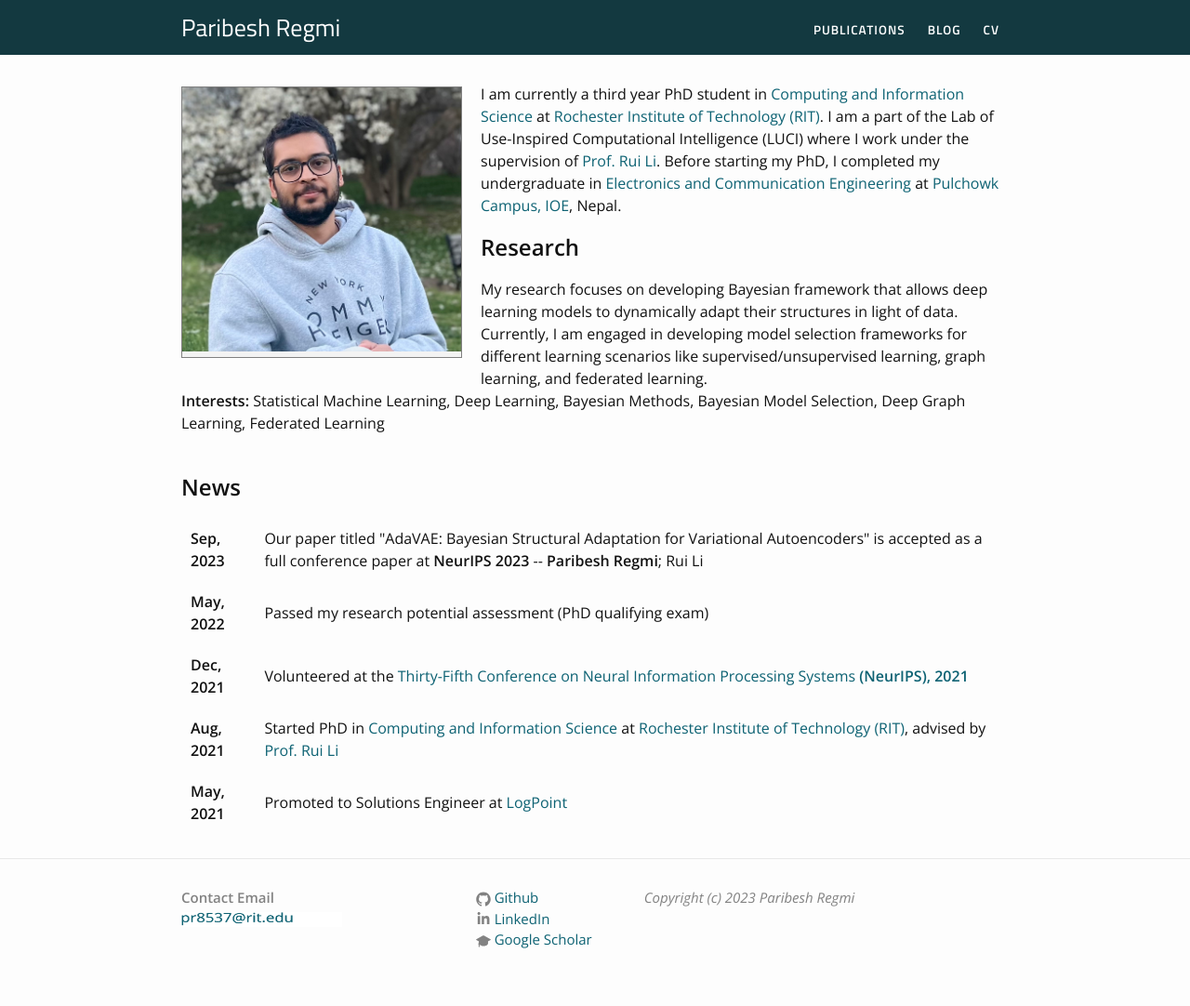
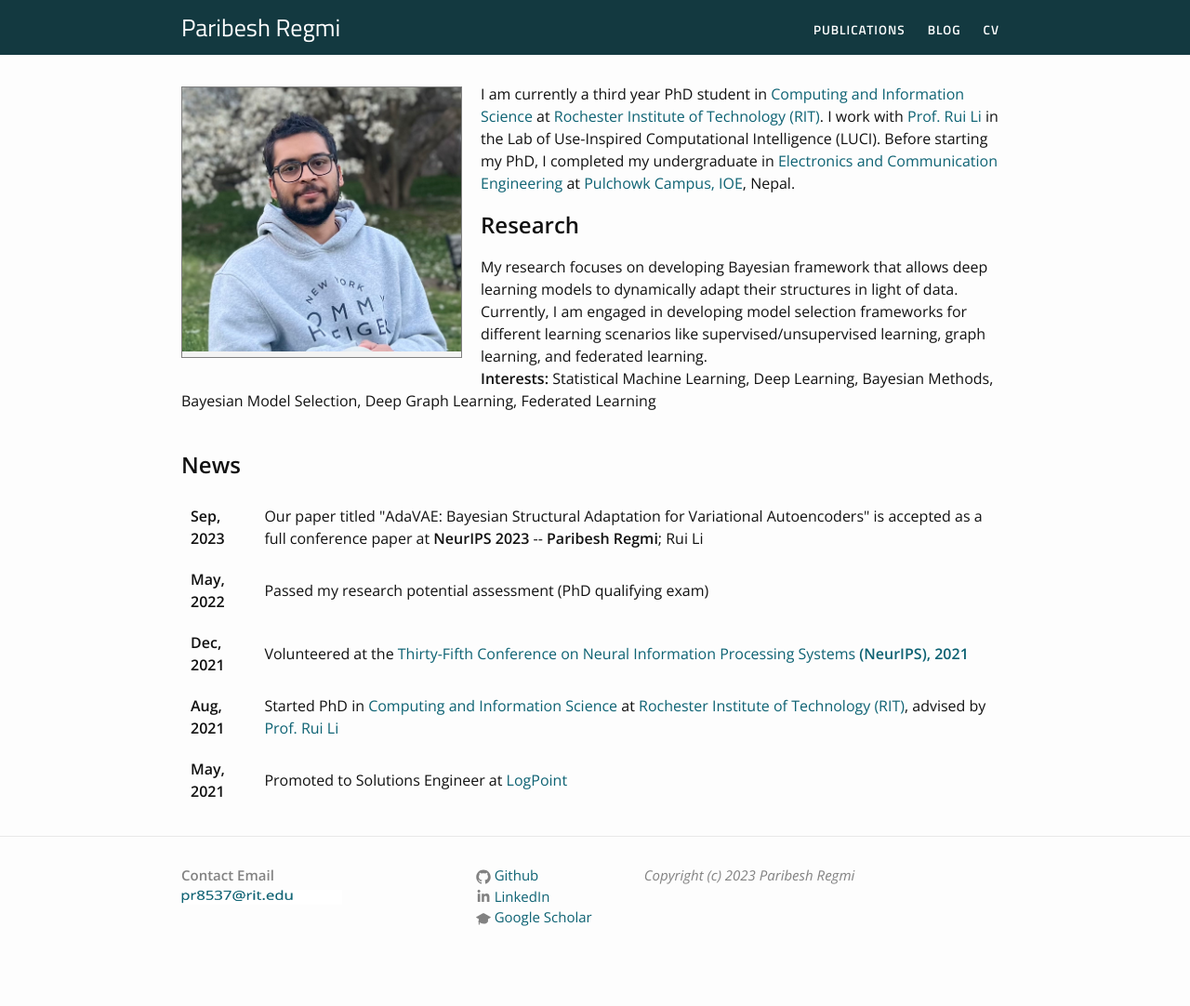
Before and after one commit to paribeshregmi/paribeshregmi.github.io, a Jekyll site: the page built from index.markdown, in a window 1280 px wide. Shown: the whole page at 93% size. Built offline with Jekyll 4.4.1, drawn with Linux system fonts in a browser that asks for light colours; after the commit the page ends 1058 px from its top, so only the background shows below that.

Commit message:
Update index.markdown

```diff
--- a/index.markdown
+++ b/index.markdown
@@ -10,7 +10,7 @@ layout: default
     {% include image.html url="/assets/images/profile_home.jpg" width=300 height=600 align="left" %}
     <p>
 
-        I am currently a third year PhD student in <a href="https://www.rit.edu/computing/study/computing-and-information-sciences-phd" target="_blank" rel="noopener noreferrer">Computing and Information Science</a> at <a href="https://www.rit.edu/" target="_blank" rel="noopener noreferrer">Rochester Institute of Technology (RIT)</a>. I am a part of the Lab of Use-Inspired Computational Intelligence (LUCI) where I work under the supervision of <a href="https://ruililuci.com/" target="_blank" rel="noopener noreferrer">Prof. Rui Li</a>. Before starting my PhD, I completed my undergraduate in <a href="http://doece.pcampus.edu.np/" target="_blank" rel="noopener noreferrer"> Electronics and Communication Engineering</a> at <a href="https://pcampus.edu.np/" target="_blank" rel="noopener noreferrer">Pulchowk Campus, IOE</a>, Nepal.
+        I am currently a third year PhD student in <a href="https://www.rit.edu/computing/study/computing-and-information-sciences-phd" target="_blank" rel="noopener noreferrer">Computing and Information Science</a> at <a href="https://www.rit.edu/" target="_blank" rel="noopener noreferrer">Rochester Institute of Technology (RIT)</a>. I work with <a href="https://ruililuci.com/" target="_blank" rel="noopener noreferrer">Prof. Rui Li</a> in the Lab of Use-Inspired Computational Intelligence (LUCI). Before starting my PhD, I completed my undergraduate in <a href="http://doece.pcampus.edu.np/" target="_blank" rel="noopener noreferrer"> Electronics and Communication Engineering</a> at <a href="https://pcampus.edu.np/" target="_blank" rel="noopener noreferrer">Pulchowk Campus, IOE</a>, Nepal.
     <br>
     <h2>
  <b>Research</b>
```
